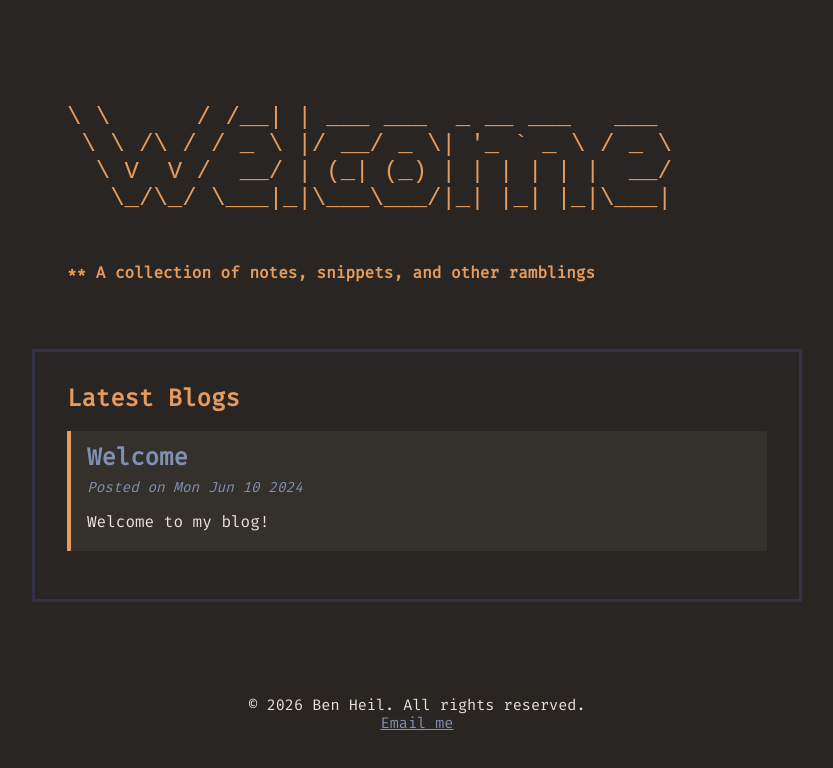
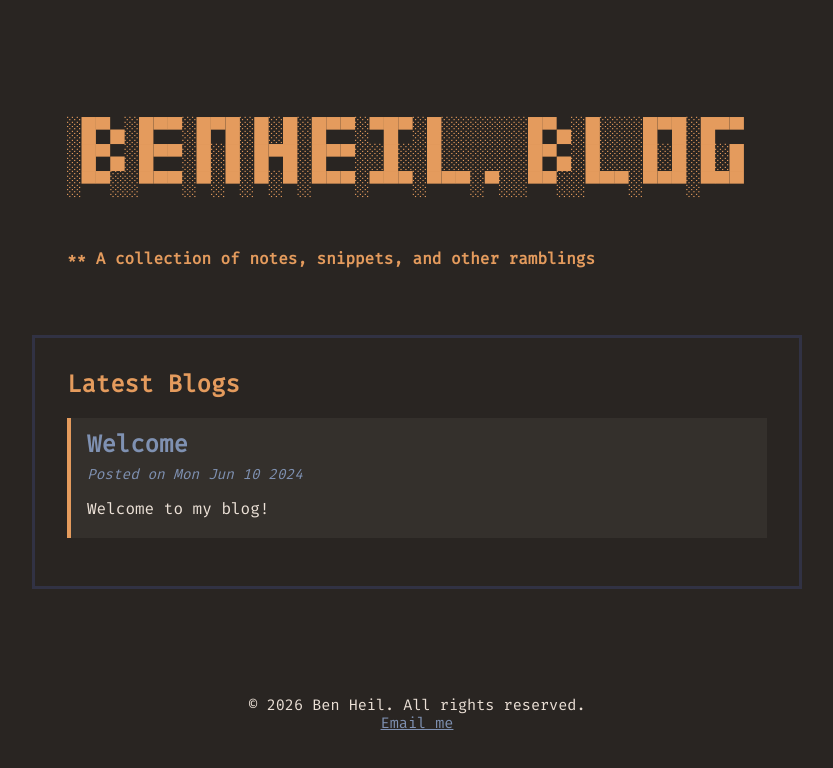
Before and after one commit to BenHeil26/website, a SvelteKit app: page / in a window 1280 px wide. Shown: the top 768 px of the page, without its empty margins (223-1056 px from the left). Built offline with nearby package versions, Linux system fonts and the light colour scheme.

Commit message:
update banner to ascii art

```diff
--- a/src/routes/+page.svelte
+++ b/src/routes/+page.svelte
@@ -12,10 +12,9 @@
 
 <div class="welcome">
   <pre class="welcome-banner">
-\ \      / /__| | ___ ___  _ __ ___   ___
- \ \ /\ / / _ \ |/ __/ _ \| '_ ` _ \ / _ \
-  \ V  V /  __/ | (_| (_) | | | | | |  __/
-   \_/\_/ \___|_|\___\___/|_| |_| |_|\___|
+░█▀▄░█▀▀░█▀█░█░█░█▀▀░▀█▀░█░░░░░░█▀▄░█░░░█▀█░█▀▀
+░█▀▄░█▀▀░█░█░█▀█░█▀▀░░█░░█░░░░░░█▀▄░█░░░█░█░█░█
+░▀▀░░▀▀▀░▀░▀░▀░▀░▀▀▀░▀▀▀░▀▀▀░▀░░▀▀░░▀▀▀░▀▀▀░▀▀▀
   </pre>
   <div class="typewrite-placeholder">
     {#if visible}
```
